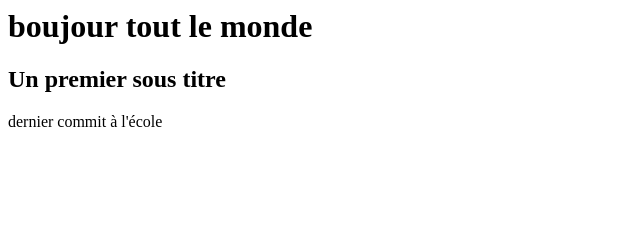
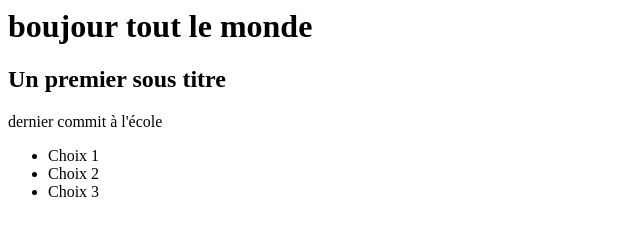
Before and after one commit to eddypmartin/veille-exemple-git, a plain HTML site: page index.htm in a window 1280 px wide. Shown: the whole page, without its empty margins (0-640 px from the left). Drawn offline with Linux system fonts and the light colour scheme.

Commit message:
ajout liste

```diff
--- a/index.htm
+++ b/index.htm
@@ -4,5 +4,10 @@
 <h1>boujour tout le monde </h1>
 <h2>Un premier sous titre</h2>
 <p>dernier commit à l'école</p>
+<ul>
+    <li>Choix 1</li>
+    <li>Choix 2</li>
+    <li>Choix 3</li>
+</ul>
 
 </html>
```
